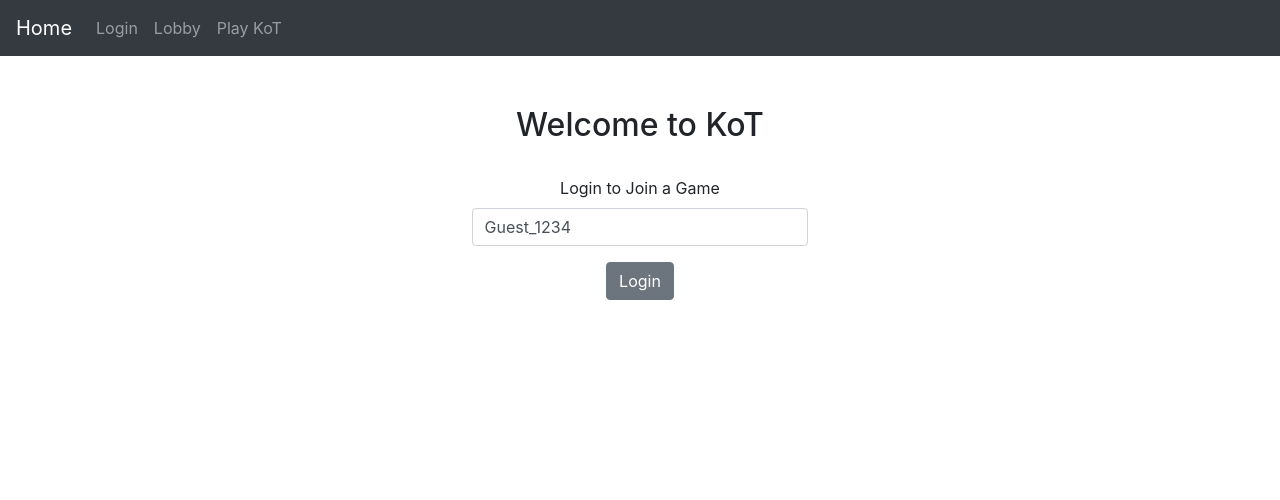
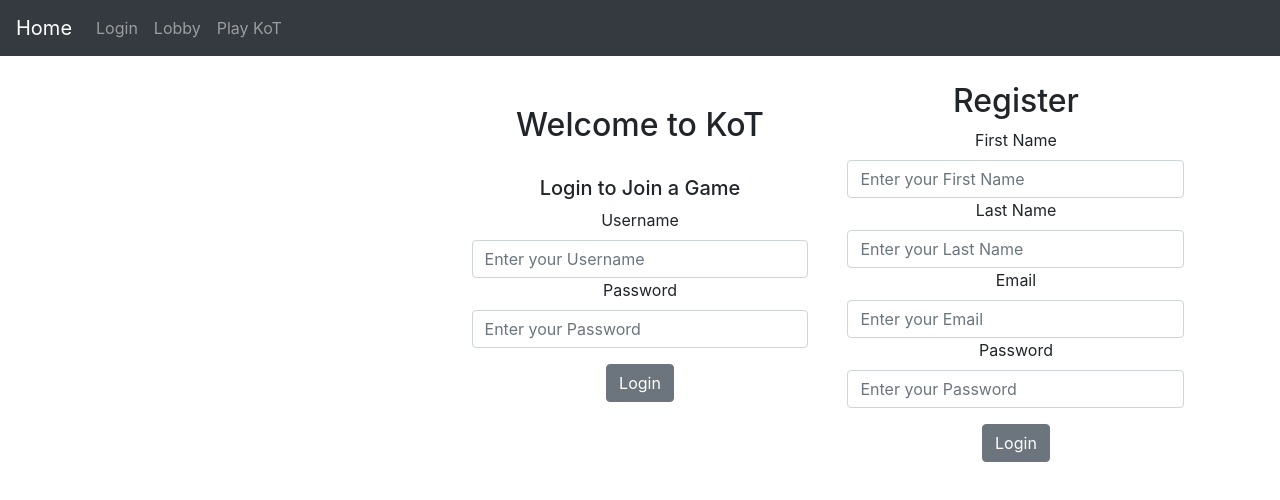
Before and after one commit to borisv1307/kot, a React (Create React App) app in the folder frontend/: page /login in a window 1280 px wide. Shown: the top 500 px of the page. Built offline with nearby package versions, Linux system fonts and the light colour scheme.

Commit message:
added a register user form on the login page. it redirects to the lobby at the moment but will be connected when user authentication and account creation is ready

```diff
--- a/frontend/src/containers/Login.js
+++ b/frontend/src/containers/Login.js
@@ -2,15 +2,16 @@ import React, { Component } from 'react';
 import { Redirect } from 'react-router-dom'
 import Button from 'react-bootstrap/Button'
 import "./Login.css";
-
 import Form from "react-bootstrap/Form";
+import RegisterUser from "./RegisterUser";
 
 export default class LoginLayout extends Component {
 
     constructor(props) {
         super(props);
 
-        let user = 'Guest_1234';
+        let user = '';
+        let password = '';
         let room = 'Room_1234';
         if (props.location && props.location.state) {
             user = 'Guest_' + Math.floor((Math.random() * 10000) + 1)
@@ -18,13 +19,21 @@ export default class LoginLayout extends Component {
 
         this.state = {
             redirect: false,
-            username: user
+            username: user,
+            userPassword: password
         };
     }
 
     usernameChangeHandler = (event) => {
         this.setState({
             username: event.target.value,
+            redirect: false
+        })
+    }
+
+    passwordChangeHandler = (event) => {
+        this.setState({
+            userPassword: event.target.value,
             redirect: false
         })
     }
@@ -68,12 +77,19 @@ export default class LoginLayout extends Component {
                         <br />
                         <div className="login">
                             <Form class="login">
+                                <h5>Login to Join a Game</h5>
                                 <Form.Group href="/lobby" onSubmit={() => this.props.onSubmit(this.state.username)}>
-                                    <Form.Label>Login to Join a Game</Form.Label>
+                                    <Form.Label>Username</Form.Label>
                                     <Form.Control type="text"
                                         onChange={this.usernameChangeHandler}
                                         placeholder="Enter your Username"
                                         value={this.state.username}
+                                        required />
+                                    <Form.Label>Password</Form.Label>
+                                    <Form.Control type="password"
+                                        onChange={this.passwordChangeHandler}
+                                        placeholder="Enter your Password"
+                                        value={this.state.password}
                                         required />
                                     {this.renderRedirect()}
                                 </Form.Group>
@@ -87,7 +103,7 @@ export default class LoginLayout extends Component {
                         </a> */}
                     </div>
                     <div className="col-sm">
-
+                        <RegisterUser/>
                     </div>
                 </div>
             </div>
--- /dev/null
+++ b/frontend/src/containers/RegisterUser.js
@@ -0,0 +1,75 @@
+import React, { Component } from 'react';
+import { Redirect } from 'react-router-dom'
+import Button from 'react-bootstrap/Button'
+import "./Login.css";
+import Form from "react-bootstrap/Form";
+
+class RegisterUser extends Component {
+  constructor(props){
+    super(props);
+    this.state={
+      first_name:'',
+      last_name:'',
+      email:'',
+      password:''
+    }
+  }
+
+  setRedirect = () => {
+        this.setState({
+            redirect: true
+        })
+    }
+
+    renderRedirect = () => {
+        const user = this.state.username;
+        if (this.state.redirect) {
+            return <Redirect to={{
+                pathname: '/lobby',
+                state: { username: user }
+            }} />
+        }
+    }
+
+
+  render() {
+    return (
+      <div>
+        <Form>
+            <h2>Register</h2>
+            <Form.Group href="/lobby" onSubmit={() => this.props.onSubmit(this.state.username)}>
+            <Form.Label>First Name</Form.Label>
+           <Form.Control
+             placeholder="Enter your First Name"
+             floatingLabelText="First Name"
+             onChange = {(event,newValue) => this.setState({first_name:newValue})}
+             />
+             <Form.Label>Last Name</Form.Label>
+           <Form.Control
+             placeholder="Enter your Last Name"
+             floatingLabelText="Last Name"
+             onChange = {(event,newValue) => this.setState({last_name:newValue})}
+             />
+             <Form.Label>Email</Form.Label>
+           <Form.Control
+             placeholder="Enter your Email"
+             type="email"
+             floatingLabelText="Email"
+             onChange = {(event,newValue) => this.setState({email:newValue})}
+             />
+             <Form.Label>Password</Form.Label>
+           <Form.Control
+             type = "password"
+             placeholder="Enter your Password"
+             floatingLabelText="Password"
+             onChange = {(event,newValue) => this.setState({password:newValue})}
+             />
+             {this.renderRedirect()}
+            </Form.Group>
+            <Button variant="btn btn-secondary" onClick={this.setRedirect} className="submit" type="submit" value="Submit">Login</Button>
+         </Form>
+      </div>
+    );
+  }
+}
+export default RegisterUser
```
